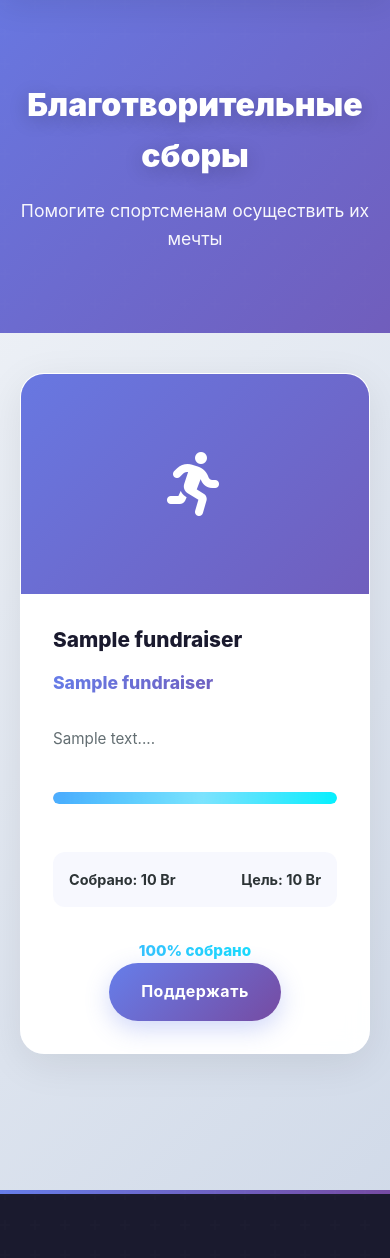
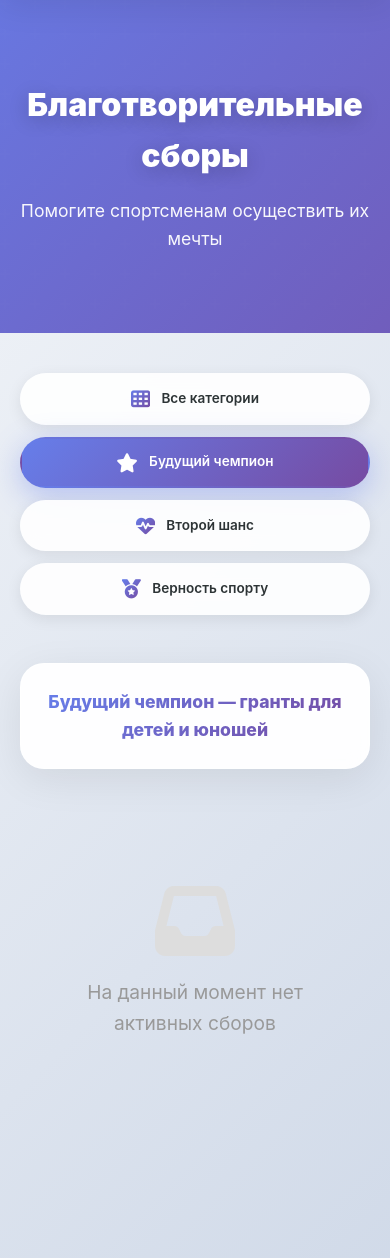
Before and after one commit to patricheg/fond3, a Flask app: page /fundraisers?category=future_champion in a window 390 px wide. Shown: the part 96-1354 px from the top of the page. Run offline with Flask 3, Linux system fonts and the light colour scheme; tables that the repository leaves empty hold one stand-in row (values such as "Sample post").

Commit message:
Add categories for fundraisers with filtering
- Add category field to Fundraiser model
- Create migration script (migrate_add_category.py)
- Add category select in admin fundraiser form
- Implement category filters on fundraisers page
- Display category badges on all fundraiser cards
- Add beautiful filter UI with icons for each category
- Create categories.css for styling
- Update fundraiser detail page to show full category name
- Categories:
  * Future Champion - grants for children and youth
  * Second Chance - surgery and recovery payments
  * Loyalty to Sport - support for veterans and coaches

```diff
--- a/app.py
+++ b/app.py
@@ -107,9 +107,28 @@ def index():
 
 @app.route('/fundraisers')
 def fundraisers():
-    """Страница всех сборов"""
-    all_fundraisers = Fundraiser.query.filter_by(is_active=True).order_by(Fundraiser.created_at.desc()).all()
-    return render_template('fundraisers.html', fundraisers=all_fundraisers)
+    """Страница всех сборов с фильтрацией по категориям"""
+    category = request.args.get('category', '')
+
+    query = Fundraiser.query.filter_by(is_active=True)
+
+    # Фильтрация по категории
+    if category:
+        query = query.filter_by(category=category)
+
+    all_fundraisers = query.order_by(Fundraiser.created_at.desc()).all()
+
+    # Категории для фильтра
+    categories = {
+        'future_champion': 'Будущий чемпион — гранты для детей и юношей',
+        'second_chance': 'Второй шанс — оплата операций и восстановления',
+        'loyalty_to_sport': 'Верность спорту — поддержка ветеранов и тренеров'
+    }
+
+    return render_template('fundraisers.html',
+                         fundraisers=all_fundraisers,
+                         categories=categories,
+                         selected_category=category)
 
 
 @app.route('/fundraiser/<int:id>')
@@ -309,6 +328,7 @@ def admin_add_fundraiser():
             athlete_name=request.form['athlete_name'],
             goal_amount=float(request.form['goal_amount']),
             current_amount=float(request.form.get('current_amount', 0)),
+            category=request.form.get('category'),
             is_active=request.form.get('is_active') == 'on'
         )
         fundraiser.set_images(images_list)
@@ -355,6 +375,7 @@ def admin_edit_fundraiser(id):
         fundraiser.athlete_name = request.form['athlete_name']
         fundraiser.goal_amount = float(request.form['goal_amount'])
         fundraiser.current_amount = float(request.form.get('current_amount', 0))
+        fundraiser.category = request.form.get('category')
         fundraiser.is_active = request.form.get('is_active') == 'on'
         fundraiser.set_images(new_images_list)
 
--- a/models.py
+++ b/models.py
@@ -31,6 +31,7 @@ class Fundraiser(db.Model):
     current_amount = db.Column(db.Float, default=0.0)
     image_url = db.Column(db.String(300))  # Оставляем для обратной совместимости
     images_json = db.Column(db.Text)  # JSON список всех изображений
+    category = db.Column(db.String(100))  # Категория сбора
     is_active = db.Column(db.Boolean, default=True)
     created_at = db.Column(db.DateTime, default=datetime.utcnow)
     updated_at = db.Column(db.DateTime, default=datetime.utcnow, onupdate=datetime.utcnow)
--- /dev/null
+++ b/static/css/categories.css
@@ -0,0 +1,162 @@
+/* ======================
+   КАТЕГОРИИ СБОРОВ
+   ====================== */
+
+.category-filters {
+    display: flex;
+    gap: 1rem;
+    margin-bottom: 3rem;
+    flex-wrap: wrap;
+    justify-content: center;
+    padding: 0 1rem;
+}
+
+.category-filter {
+    display: flex;
+    align-items: center;
+    gap: 0.7rem;
+    padding: 1rem 2rem;
+    border-radius: 50px;
+    background: rgba(255, 255, 255, 0.9);
+    backdrop-filter: blur(10px);
+    border: 2px solid transparent;
+    text-decoration: none;
+    color: var(--text-color);
+    font-weight: 600;
+    font-size: 0.95rem;
+    transition: all 0.3s cubic-bezier(0.4, 0, 0.2, 1);
+    box-shadow: 0 4px 15px rgba(0, 0, 0, 0.08);
+    position: relative;
+    overflow: hidden;
+}
+
+.category-filter::before {
+    content: '';
+    position: absolute;
+    top: 0;
+    left: 0;
+    right: 0;
+    height: 3px;
+    background: var(--primary-gradient);
+    transform: scaleX(0);
+    transition: transform 0.3s ease;
+}
+
+.category-filter:hover {
+    transform: translateY(-3px);
+    box-shadow: 0 8px 25px rgba(0, 0, 0, 0.15);
+    border-color: var(--primary-color);
+}
+
+.category-filter:hover::before {
+    transform: scaleX(1);
+}
+
+.category-filter.active {
+    background: var(--primary-gradient);
+    color: white;
+    border-color: transparent;
+    box-shadow: 0 8px 30px rgba(102, 126, 234, 0.4);
+}
+
+.category-filter.active::before {
+    display: none;
+}
+
+.category-filter i {
+    font-size: 1.2rem;
+    background: var(--primary-gradient);
+    -webkit-background-clip: text;
+    -webkit-text-fill-color: transparent;
+    background-clip: text;
+}
+
+.category-filter.active i {
+    -webkit-text-fill-color: white;
+}
+
+.category-description {
+    text-align: center;
+    margin-bottom: 3rem;
+    padding: 2rem;
+    background: rgba(255, 255, 255, 0.95);
+    backdrop-filter: blur(10px);
+    border-radius: var(--border-radius-lg);
+    box-shadow: var(--box-shadow);
+    border: 1px solid rgba(255, 255, 255, 0.5);
+}
+
+.category-description h2 {
+    font-size: 1.8rem;
+    font-weight: 800;
+    background: var(--primary-gradient);
+    -webkit-background-clip: text;
+    -webkit-text-fill-color: transparent;
+    background-clip: text;
+    margin: 0;
+}
+
+.card-category {
+    display: inline-flex;
+    align-items: center;
+    gap: 0.5rem;
+    padding: 0.5rem 1rem;
+    background: rgba(102, 126, 234, 0.1);
+    border-radius: 50px;
+    font-size: 0.85rem;
+    font-weight: 700;
+    color: var(--primary-color);
+    margin-bottom: 1rem;
+    text-transform: uppercase;
+    letter-spacing: 0.5px;
+}
+
+.card-category i {
+    font-size: 1rem;
+}
+
+/* Адаптивность */
+@media (max-width: 768px) {
+    .category-filters {
+        flex-direction: column;
+        align-items: stretch;
+        gap: 0.75rem;
+    }
+
+    .category-filter {
+        justify-content: center;
+        padding: 0.8rem 1.5rem;
+        font-size: 0.9rem;
+    }
+
+    .category-description {
+        padding: 1.5rem;
+    }
+
+    .category-description h2 {
+        font-size: 1.3rem;
+    }
+
+    .card-category {
+        font-size: 0.8rem;
+        padding: 0.4rem 0.8rem;
+    }
+}
+
+@media (max-width: 480px) {
+    .category-filters {
+        padding: 0;
+    }
+
+    .category-filter {
+        font-size: 0.85rem;
+    }
+
+    .category-filter span {
+        font-size: 0.85rem;
+    }
+
+    .category-description h2 {
+        font-size: 1.1rem;
+    }
+}
--- a/templates/base.html
+++ b/templates/base.html
@@ -33,6 +33,7 @@
     <link rel="icon" type="image/x-icon" href="{{ url_for('static', filename='images/favicon.ico') }}">
 
     <link rel="stylesheet" href="{{ url_for('static', filename='css/style.css') }}">
+    <link rel="stylesheet" href="{{ url_for('static', filename='css/categories.css') }}">
     <link rel="stylesheet" href="https://cdnjs.cloudflare.com/ajax/libs/font-awesome/6.4.0/css/all.min.css">
 
     {% block extra_head %}{% endblock %}
--- a/templates/fundraisers.html
+++ b/templates/fundraisers.html
@@ -39,6 +39,32 @@
 
 <section class="section">
     <div class="container">
+        <!-- Фильтры по категориям -->
+        <div class="category-filters">
+            <a href="{{ url_for('fundraisers') }}" class="category-filter {% if not selected_category %}active{% endif %}">
+                <i class="fas fa-th"></i>
+                <span>Все категории</span>
+            </a>
+            {% for cat_key, cat_name in categories.items() %}
+            <a href="{{ url_for('fundraisers', category=cat_key) }}" class="category-filter {% if selected_category == cat_key %}active{% endif %}">
+                {% if cat_key == 'future_champion' %}
+                    <i class="fas fa-star"></i>
+                {% elif cat_key == 'second_chance' %}
+                    <i class="fas fa-heartbeat"></i>
+                {% else %}
+                    <i class="fas fa-medal"></i>
+                {% endif %}
+                <span>{{ cat_name.split('—')[0].strip() }}</span>
+            </a>
+            {% endfor %}
+        </div>
+
+        {% if selected_category %}
+        <div class="category-description">
+            <h2>{{ categories[selected_category] }}</h2>
+        </div>
+        {% endif %}
+
         {% if fundraisers %}
         <div class="cards-grid">
             {% for fundraiser in fundraisers %}
@@ -67,6 +93,17 @@
                 </div>
                 {% endif %}
                 <div class="card-content">
+                    {% if fundraiser.category %}
+                    <div class="card-category">
+                        {% if fundraiser.category == 'future_champion' %}
+                            <i class="fas fa-star"></i> Будущий чемпион
+                        {% elif fundraiser.category == 'second_chance' %}
+                            <i class="fas fa-heartbeat"></i> Второй шанс
+                        {% elif fundraiser.category == 'loyalty_to_sport' %}
+                            <i class="fas fa-medal"></i> Верность спорту
+                        {% endif %}
+                    </div>
+                    {% endif %}
                     <h3>{{ fundraiser.title }}</h3>
                     <p class="card-athlete">{{ fundraiser.athlete_name }}</p>
                     <p class="card-description">{{ fundraiser.description[:200] }}...</p>
```
Also changed, not shown: CATEGORIES_MIGRATION_GUIDE.md (added, +95 -0 lines), migrate_add_category.py (added, +53 -0 lines), templates/admin/fundraiser_form.html (+16 -0 lines), templates/fundraiser_detail.html (+12 -0 lines), templates/index.html (+11 -0 lines).
